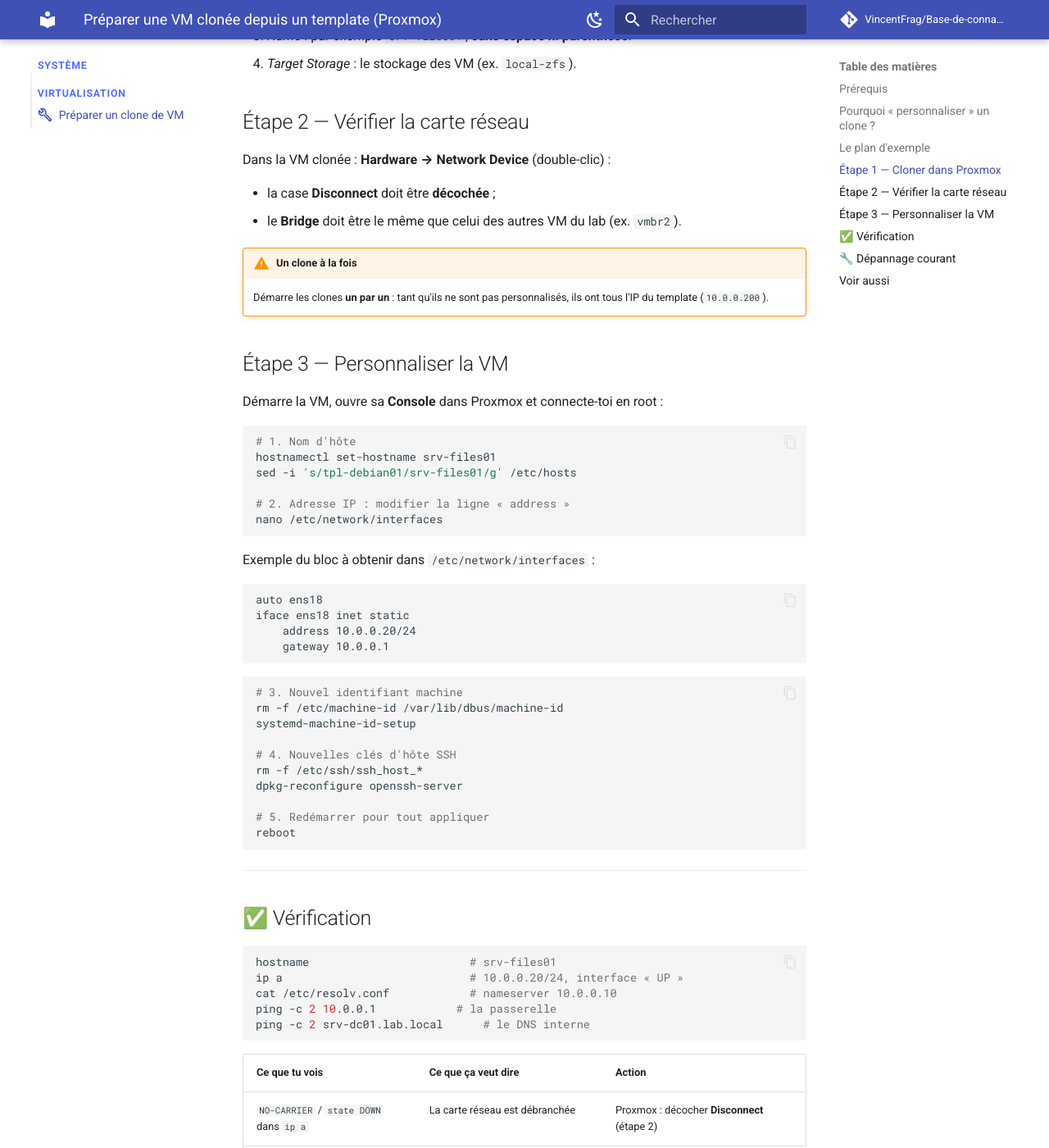
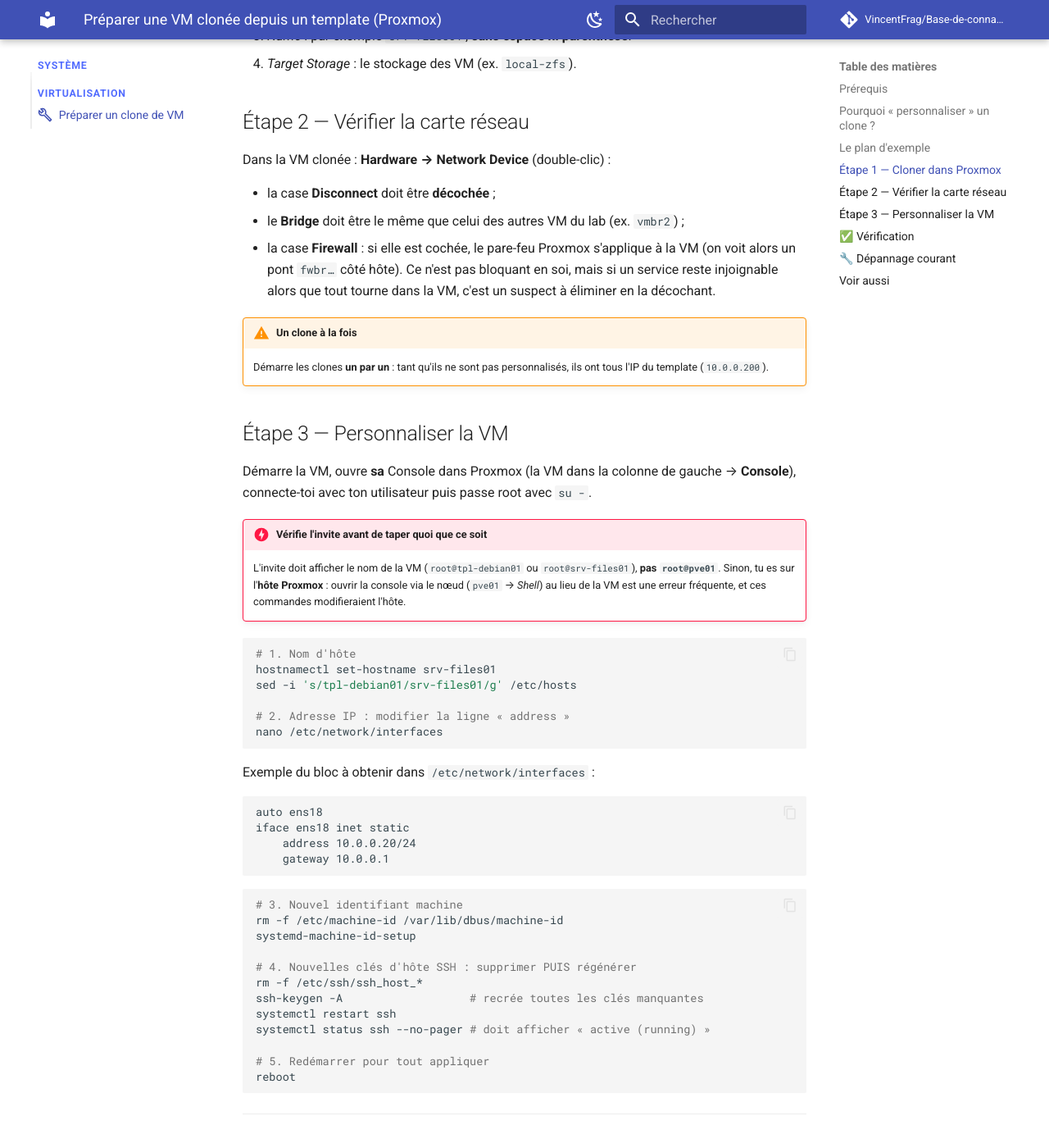
Before and after one commit to VincentFrag/Base-de-connaissances, an MkDocs documentation site: the page built from docs/systeme/tuto-preparer-clone-vm.md, in a window 1280 px wide and 1400 px high, scrolled down 1581 px. Shown: the whole window at 82% size. Built offline with MkDocs 1.6.1 and Material for MkDocs 9.7.7, drawn with Linux system fonts in a browser that asks for light colours; comment, search, counter and statistics services are not loaded; some of the changed text lies outside the part shown.

Commit message:
Mise à jour : retours de TP sur le rebond SSH et les clones Proxmox
Co-Authored-By: Claude Opus 5.5 <noreply@anthropic.com>
Claude-Session: https://claude.ai/code/session_01EWjCG8KdGvS1EpCuiN3myG

````diff
--- a/docs/systeme/tuto-preparer-clone-vm.md
+++ b/docs/systeme/tuto-preparer-clone-vm.md
@@ -52,14 +52,19 @@ Réseau `10.0.0.0/24` · passerelle `10.0.0.1` · DNS `10.0.0.10` (`srv-dc01.lab
 Dans la VM clonée : **Hardware → Network Device** (double-clic) :
 
 - la case **Disconnect** doit être **décochée** ;
-- le **Bridge** doit être le même que celui des autres VM du lab (ex. `vmbr2`).
+- le **Bridge** doit être le même que celui des autres VM du lab (ex. `vmbr2`) ;
+- la case **Firewall** : si elle est cochée, le pare-feu Proxmox s'applique à la VM (on voit alors un pont `fwbr…` côté hôte). Ce n'est pas bloquant en soi, mais si un service reste injoignable alors que tout tourne dans la VM, c'est un suspect à éliminer en la décochant.
 
 !!! warning "Un clone à la fois"
     Démarre les clones **un par un** : tant qu'ils ne sont pas personnalisés, ils ont tous l'IP du template (`10.0.0.200`).
 
 ## Étape 3 — Personnaliser la VM
 
-Démarre la VM, ouvre sa **Console** dans Proxmox et connecte-toi en root :
+Démarre la VM, ouvre **sa** Console dans Proxmox (la VM dans la colonne de gauche → **Console**), connecte-toi avec ton utilisateur puis passe root avec `su -`.
+
+!!! danger "Vérifie l'invite avant de taper quoi que ce soit"
+    L'invite doit afficher le nom de la VM (`root@tpl-debian01` ou `root@srv-files01`), **pas `root@pve01`**. Sinon, tu es sur l'**hôte Proxmox** : ouvrir la console via le nœud (`pve01` → *Shell*) au lieu de la VM est une erreur fréquente, et ces commandes modifieraient l'hôte.
+
 
 ```bash
 # 1. Nom d'hôte
@@ -84,9 +89,11 @@ iface ens18 inet static
 rm -f /etc/machine-id /var/lib/dbus/machine-id
 systemd-machine-id-setup
 
-# 4. Nouvelles clés d'hôte SSH
+# 4. Nouvelles clés d'hôte SSH : supprimer PUIS régénérer
 rm -f /etc/ssh/ssh_host_*
-dpkg-reconfigure openssh-server
+ssh-keygen -A                   # recrée toutes les clés manquantes
+systemctl restart ssh
+systemctl status ssh --no-pager # doit afficher « active (running) »
 
 # 5. Redémarrer pour tout appliquer
 reboot
@@ -98,6 +105,7 @@ reboot
 
 ```bash
 hostname                        # srv-files01
+systemctl is-active ssh         # active
 ip a                            # 10.0.0.20/24, interface « UP »
 cat /etc/resolv.conf            # nameserver 10.0.0.10
 ping -c 2 10.0.0.1            # la passerelle
@@ -110,8 +118,21 @@ ping -c 2 srv-dc01.lab.local      # le DNS interne
 | L'IP est encore `10.0.0.200` | Fichier non modifié ou pas de redémarrage | Revoir `/etc/network/interfaces`, puis `reboot` |
 | Passerelle OK, nom DNS KO | Mauvais DNS | Vérifier `nameserver` dans `/etc/resolv.conf` |
 | Rien ne répond, même la passerelle | Mauvais bridge | Proxmox : même **Bridge** que les autres VM |
+| `systemctl status ssh` en échec | Clés d'hôte supprimées mais pas régénérées | `ssh-keygen -A` puis `systemctl restart ssh` |
 
 ## 🔧 Dépannage courant
+
+!!! question "« Connection refused » sur le port 22 alors que la VM répond au ping ?"
+    Le service SSH ne tourne pas. Cause classique après un clone : les clés d'hôte ont été **supprimées sans être régénérées**, et `sshd` refuse de démarrer sans elles. Dans la console **de la VM** :
+    ```bash
+    ssh-keygen -A
+    systemctl restart ssh
+    systemctl status ssh --no-pager
+    ```
+    Si le service n'existe pas du tout : `apt install -y openssh-server`.
+
+!!! question "Tout tourne dans la VM, mais un service reste injoignable ?"
+    Vérifie la case **Firewall** de la carte réseau (*Hardware → Network Device*) : le pare-feu Proxmox filtre peut-être le trafic. Décoche-la pour tester.
 
 !!! question "« REMOTE HOST IDENTIFICATION HAS CHANGED » en me connectant en SSH ?"
     C'est normal après l'étape 3 : les clés d'hôte ont changé. Sur ton PC : `ssh-keygen -R 10.0.0.20`.
````
Also changed, not shown: docs/reseau/tuto-ssh-rebond.md (+8 -2 lines).
